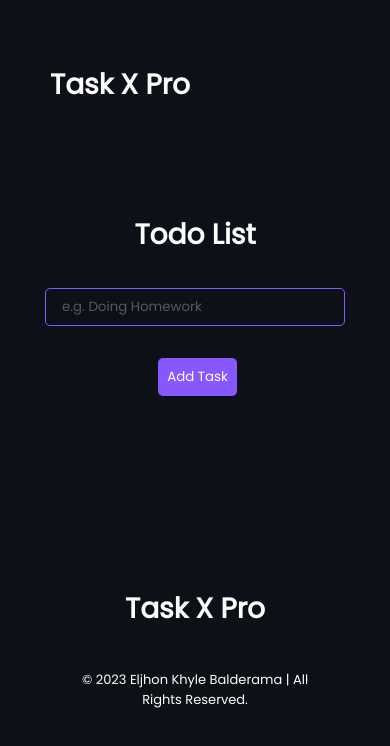
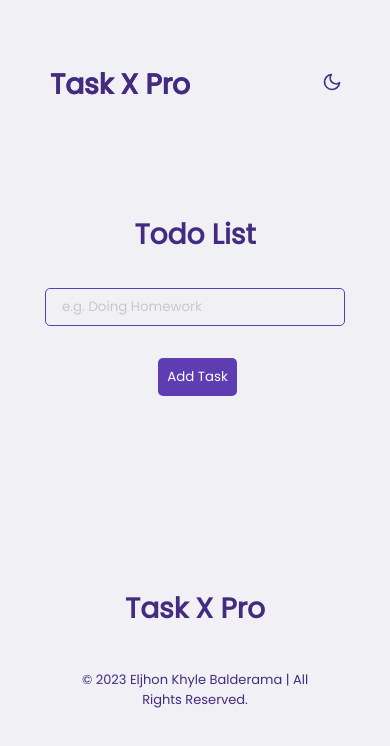
Before and after one commit to eljhonkhyle/todo-list, a React (Vite) app: page / in a window 390 px wide. Shown: the top 746 px of the page. Built offline with nearby package versions, Linux system fonts and the light colour scheme.

Commit message:
feat: added darkmode

```diff
--- a/package.json
+++ b/package.json
@@ -16,8 +16,11 @@
     "@fortawesome/free-solid-svg-icons": "^6.4.2",
     "@fortawesome/react-fontawesome": "^0.2.0",
     "babel-plugin-macros": "^3.1.0",
+    "feather-icons": "^4.29.1",
+    "feather-icons-react": "^0.6.2",
     "react": "^18.2.0",
     "react-dom": "^18.2.0",
+    "react-feather": "^2.0.10",
     "styled-components": "^6.0.8",
     "uuidv4": "^6.2.13"
   },
--- a/src/App.css
+++ b/src/App.css
@@ -14,7 +14,62 @@ body {
   justify-content: center;
   align-items: center;
   margin-top: 150px;
+
 }
+
+/* Default (light) mode */
+body {
+  background-color: #F0F0F5;
+  color: #432C7F;
+  transition: 1s;
+
+}
+
+body .logo {
+  color: #432C7F;
+}
+
+body.dark-mode .logo {
+  color: #FCFCFA;
+}
+
+/* Dark mode */
+body.dark-mode {
+  background-color: #0d1117;
+  color: #FFFFFF;
+  transition: 1s;
+}
+
+body .footer__title {
+  color: #432C7F;
+}
+
+body.dark-mode .footer__title {
+  color: #FCFCFA;
+}
+
+.dark-mode-toggle {
+  position: absolute;
+  right: 3rem;
+  top: 4.5rem;
+  cursor: pointer;
+}
+
+.dark-mode-toggle:hover {
+ background-color: #E2E2E1;
+ color: #432C7F;
+ border-radius: 3px;
+ display: flex;
+ transition: 1s;
+}
+
+body.dark-mode .dark-mode-toggle:hover {
+  background-color: #1A1A40;
+  color: #fff;
+  border-radius: 3px;
+  display: flex;
+  transition: 1s;
+ }
 
 .App {
   align-items: center;
@@ -184,6 +239,59 @@ h1 {
       background: none;
     }
 
+    .todo-wrapper h1 {
+      color: #432C7F;
+    }
+
+    body.dark-mode .todo-wrapper h1 {
+      color: #FCFCFA;
+    }
+
+    .todo-input {
+      border-color: #5e3db2;
+      color: #1A1A40;
+    }
+
+    body.dark-mode .todo-input {
+      border-color:  #8758ff;
+      color: #FCFCFA;
+
+    }
+
+    .todo {
+      background-color: #5e3db2;
+    }
+
+    body.dark-mode .todo{
+      background-color: #8758ff;
+    }
+
+    .todo-btn{
+      background-color: #5e3db2;
+    }
+
+    body.dark-mode .todo-btn{
+      background-color: #8758ff;
+    }
+
+    .update-btn{
+      background-color: #5e3db2;
+    }
+
+    body.dark-mode .update-btn{
+      background-color: #8758ff;
+    }
+
+    .todo-input::placeholder {
+      color: #c9c9c8;
+    }
+
+
+    body.dark-mode .todo-input::placeholder {
+      color:#ffffff4d;
+    }
+
+
 }
 
 .footer__container.scrolled {
--- a/src/App.jsx
+++ b/src/App.jsx
@@ -1,5 +1,6 @@
 import './App.css'
-import Header from './Header'
+import Header from './components/Header'
+import DarkMode from './components/DarkMode'
 import Footer from './components/Footer'
 import TodoContainer from './components/TodoContainer'
 
@@ -10,7 +11,7 @@ function App() {
   return (
     <>
     <Header />
-
+    <DarkMode />
     <div className='App'>
     <TodoContainer />
 
--- /dev/null
+++ b/src/components/DarkMode.jsx
@@ -0,0 +1,55 @@
+import React, { useState, useEffect } from 'react';
+import Header from './Header';
+import { Sun, Moon } from 'react-feather';
+
+
+
+
+const DarkMode = () => {
+
+    const iconStyle = {
+        width: '20px',  // Adjust the size as needed
+        height: '20px', // Adjust the size as needed
+      };
+
+  // Initialize the dark mode state with the stored value or the default
+  const [isDarkMode, setDarkMode] = useState(() => {
+    // Check if there's a stored value for dark mode
+    const storedValue = localStorage.getItem('darkMode');
+    return storedValue ? JSON.parse(storedValue) : false;
+  });
+
+  useEffect(() => {
+    // Check for user preference for dark mode
+    const prefersDarkMode = window.matchMedia('(prefers-color-scheme: dark)').matches;
+    // If the user hasn't explicitly set dark mode, use their system preference
+    if (!localStorage.getItem('darkMode')) {
+      setDarkMode(prefersDarkMode);
+    }
+  }, []);
+
+  // Update the dark mode state and store the value in local storage
+  const toggleDarkMode = () => {
+    const newDarkMode = !isDarkMode;
+    setDarkMode(newDarkMode);
+    // Store the dark mode value in local storage
+    localStorage.setItem('darkMode', JSON.stringify(newDarkMode));
+  };
+
+  useEffect(() => {
+    // Apply dark mode class to the body element
+    document.body.classList.toggle('dark-mode', isDarkMode);
+  }, [isDarkMode]);
+
+  return (
+    <div className="dark-mode-container">
+      <div className="dark-mode-toggle" onClick={toggleDarkMode}>
+        {isDarkMode ? <Sun style={iconStyle}/> : <Moon style={iconStyle} />}
+        <span className="mode-label">{isDarkMode ? '' : ''}</span>
+      </div>
+      <Header />
+    </div>
+  );
+};
+
+export default DarkMode;
```
Also changed, not shown: src/components/Header.jsx (renamed from src/Header.jsx), 1 other file (tests, documents, lock files or other folders).
